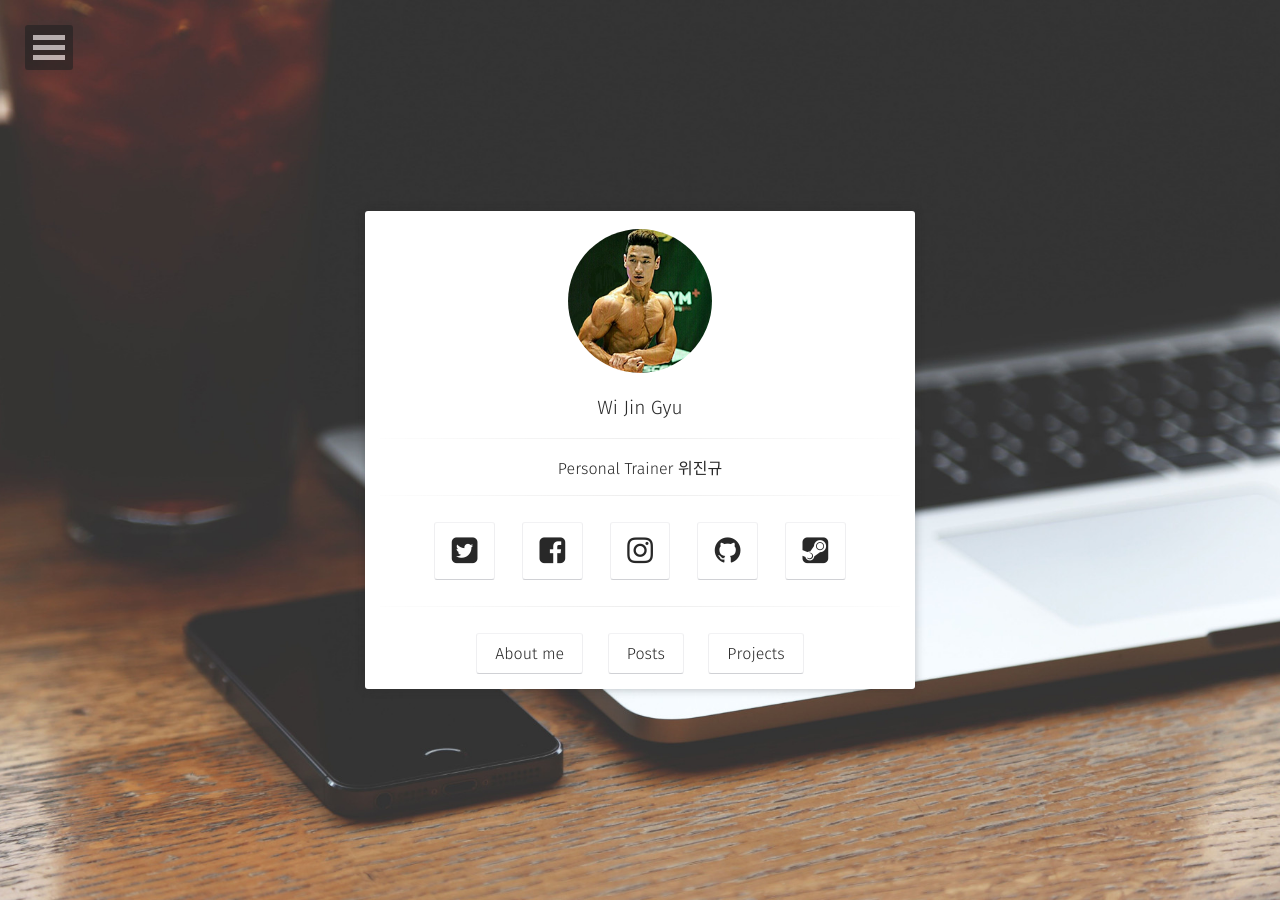
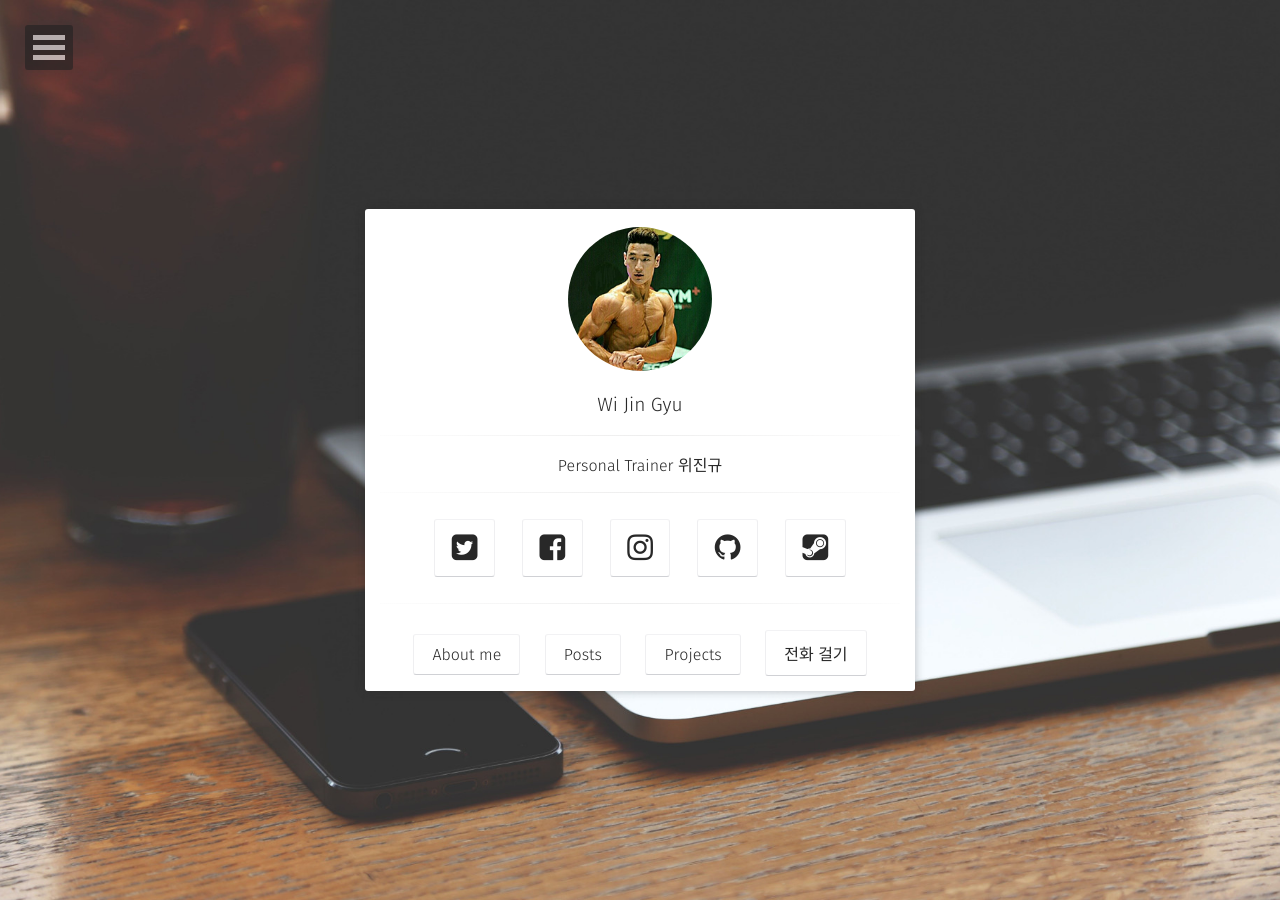
Before and after one commit to JinGyuWee/PT, a Jekyll site: the page built from index.html, in a window 1280 px wide. Built offline with Jekyll 4.4.1, drawn with Linux system fonts in a browser that asks for light colours; some web fonts are replaced.

Commit message:
add phone number

```diff
--- a/_layouts/home.html
+++ b/_layouts/home.html
@@ -2,10 +2,14 @@
 layout: compress
 ---
 <!DOCTYPE html>
-<!--[if lt IE 7]><html class="no-js lt-ie9 lt-ie8 lt-ie7"> <![endif]-->
-<!--[if (IE 7)&!(IEMobile)]><html class="no-js lt-ie9 lt-ie8"><![endif]-->
-<!--[if (IE 8)&!(IEMobile)]><html class="no-js lt-ie9"><![endif]-->
-<!--[if gt IE 8]><!--> <html class="no-js"><!--<![endif]-->
+<!--[if lt IE 7]>
+<html class="no-js lt-ie9 lt-ie8 lt-ie7"> <![endif]-->
+<!--[if (IE 7)&!(IEMobile)]>
+<html class="no-js lt-ie9 lt-ie8"><![endif]-->
+<!--[if (IE 8)&!(IEMobile)]>
+<html class="no-js lt-ie9"><![endif]-->
+<!--[if gt IE 8]><!-->
+<html class="no-js"><!--<![endif]-->
 <head>
     {% include head.html %}
 </head>
@@ -41,6 +45,9 @@ layout: compress
                 <a class="btn zoombtn" href="{{ site.url }}/projects">
                     Projects
                 </a>
+                <a class="btn zoombtn" href="tel:010-7228-8187">
+                    전화 걸기
+                </a>
             </h3>
         </div>
     </div>
```
Also changed, not shown: 17 other files. Lines whose indentation alone changed are shown as unchanged.
